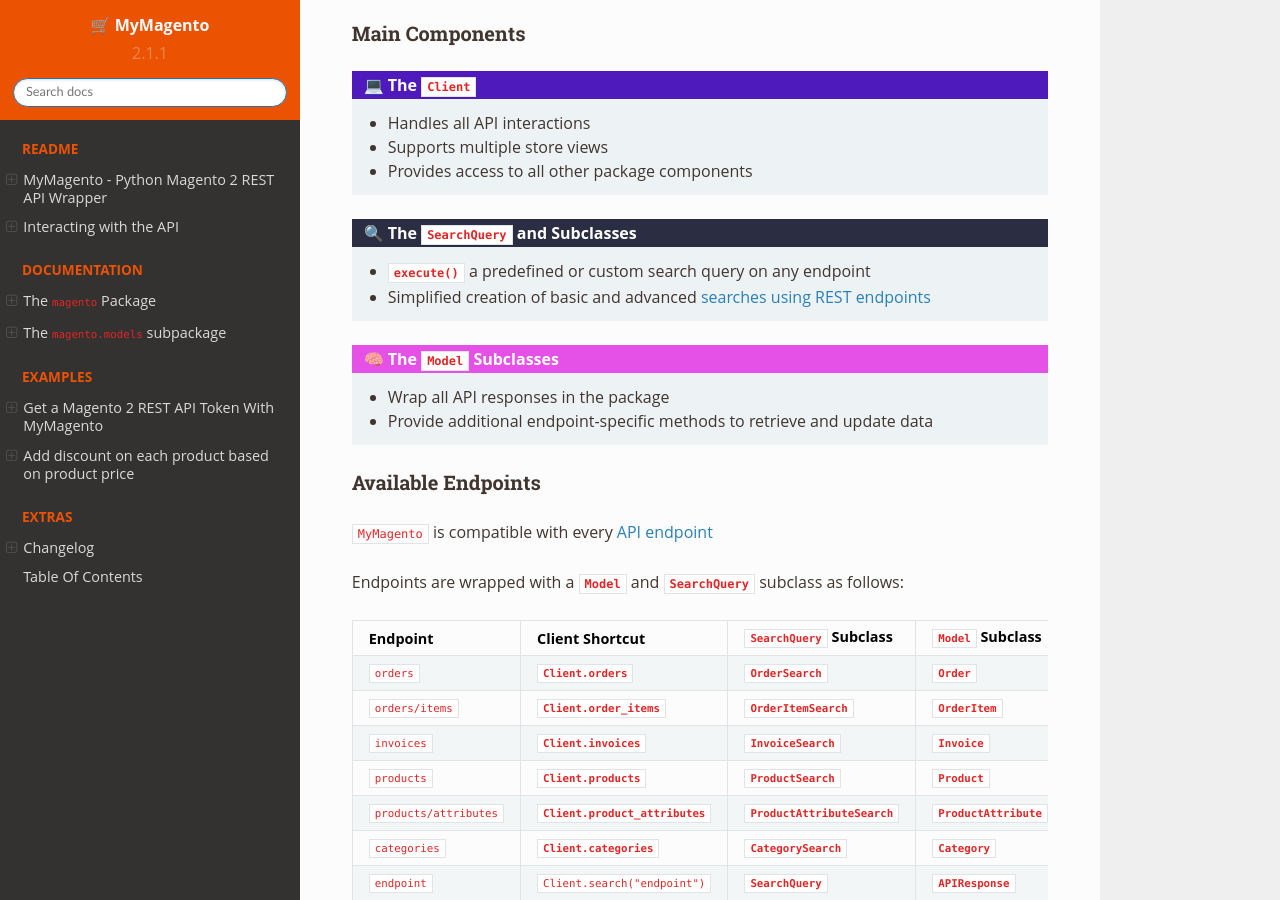
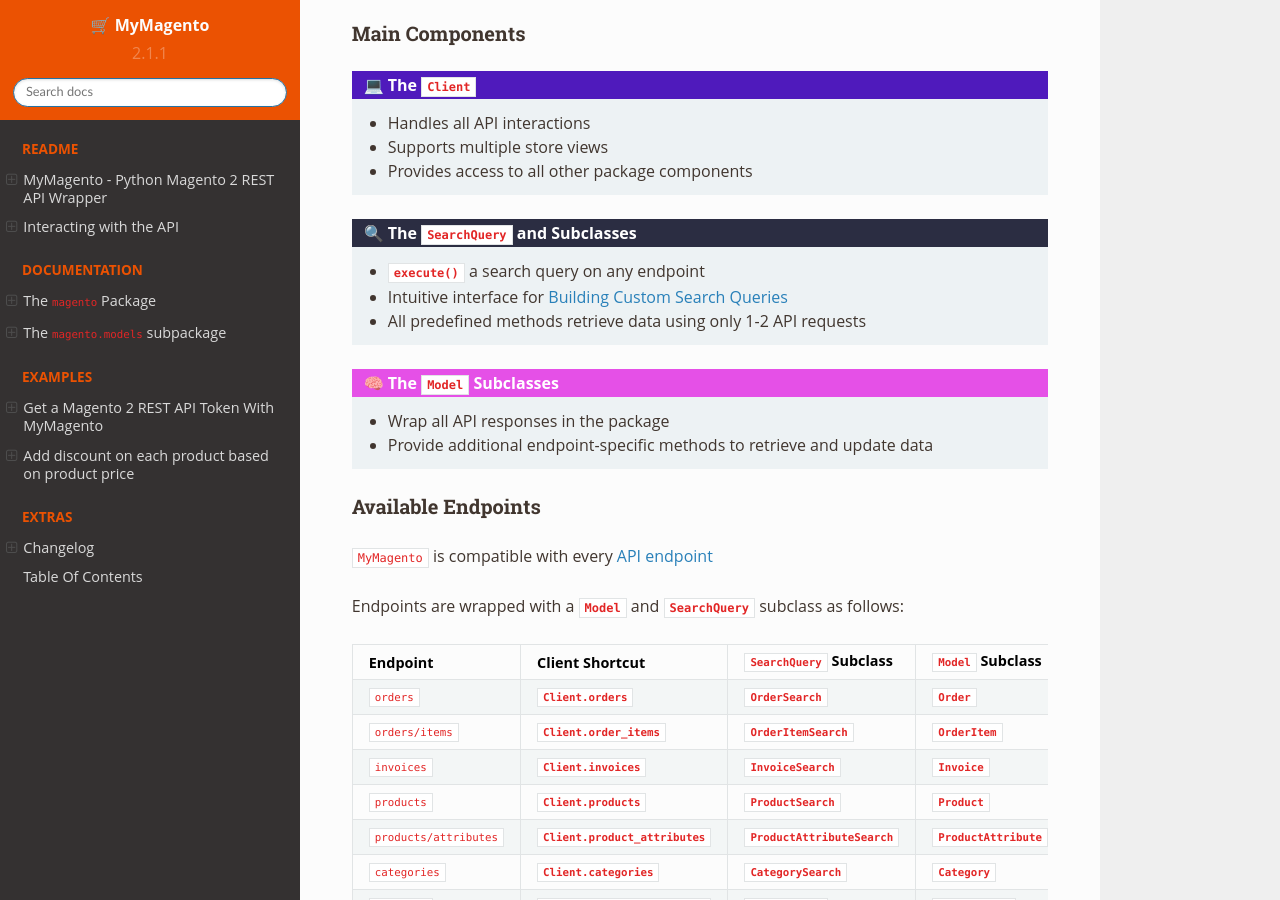
Before and after one commit to TDKorn/my-magento, a Sphinx documentation site: the page built from docs/source/README.rst, in a window 1280 px wide and 900 px high, scrolled down 816 px. Built offline with Sphinx 7.4.7 and the Read the Docs theme 2.0.0, drawn with Linux system fonts in a browser that asks for light colours.

Commit message:
Update README.rst
Fix inconsistency

```diff
--- a/docs/source/README.rst
+++ b/docs/source/README.rst
@@ -94,9 +94,9 @@
 .. admonition:: The :class:`~.SearchQuery` and Subclasses
    :class: search
 
-   * :meth:`~.execute`  a predefined or custom search query on any endpoint
-   * Simplified creation of basic and advanced `searches using REST endpoints <https://developer.adobe.com/commerce/webapi/rest/use-rest/performing-searches/>`_
-
+   * :meth:`~.execute` a search query on any endpoint
+   * Intuitive interface for :ref:`Custom Queries`
+   * All predefined methods retrieve data using only 1-2 API requests
 
 .. admonition::  The :class:`~.Model` Subclasses
    :class: hint
```
